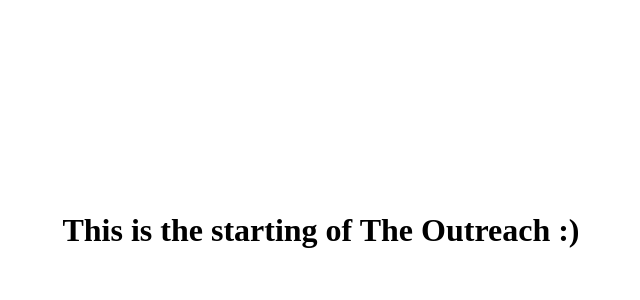
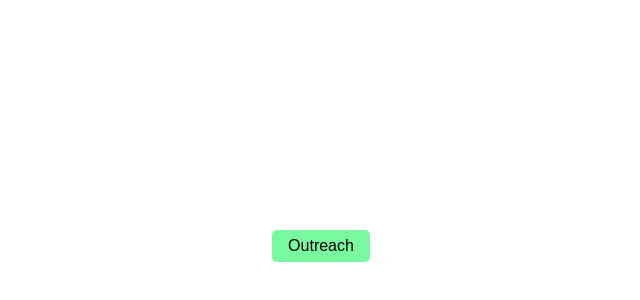
Before and after one commit to aliakbar512006/The-Outreach, a React (Create React App) app: page / in a window 1280 px wide. Shown: the part 154-454 px from the top of the page, without its empty margins (319-959 px from the left). Built offline with nearby package versions, Linux system fonts and the light colour scheme.

Commit message:
Add manifest and modal files

```diff
--- a/package.json
+++ b/package.json
@@ -12,7 +12,6 @@
     "react-icons": "^4.3.1",
     "react-scripts": "5.0.1",
     "sass": "^1.52.1",
-    "swiper": "^8.1.6",
     "web-vitals": "^2.1.4"
   },
   "scripts": {
--- a/public/index.html
+++ b/public/index.html
@@ -2,11 +2,12 @@
 <html lang="en">
    <head>
       <meta charset="utf-8" />
-      <link rel="icon" href="%PUBLIC_URL%/favicon.ico" />
       <meta name="viewport" content="width=device-width, initial-scale=1" />
       <meta name="theme-color" content="#000000" />
-      <meta name="description" content="A dining cafe trip you have not experienced before." />
-      <link rel="apple-touch-icon" href="%PUBLIC_URL%/logo192.png" />
+      <meta name="description" content="Outreach allows you to easily schedule emails, send out mass emails and mail merge campaigns and more with Gmail! Click here to learn about more features!" />
+      <link rel="apple-touch-icon" sizes="180x180" href="https://cdn.gmass.co/images/fav/apple-touch-icon.png" />
+      <link rel="mask-icon" href="https://cdn.gmass.co/images/fav/safari-pinned-tab.svg" color="#5bbad5" />
+      <link rel="icon" type="image/png" sizes="16x16" href="https://cdn.gmass.co/images/fav/favicon-16x16.png" />
       <!--
       manifest.json provides metadata used when your web app is installed on a
       user's mobile device or desktop. See https://developers.google.com/web/fundamentals/web-app-manifest/
--- a/src/App.js
+++ b/src/App.js
@@ -1,14 +1,28 @@
+import { useState } from "react";
+
+import Modal from "./components/Modal";
+import "./index.scss";
+
 function App() {
+   const [modalState, setModalState] = useState({
+      show: false,
+   });
+
+   const showModal = (e) =>
+      setModalState({
+         show: true,
+      });
+
    return (
-      <div className="App">
-         <h1 style={heading}>This is the starting of The Outreach :)</h1>
+      <div className="container">
+         <button className="toggle-button" id="centered-toggle-button" onClick={(e) => showModal()}>
+            Outreach
+         </button>
+         <Modal modalState={modalState} setModalState={setModalState}>
+            Message in Modal
+         </Modal>
       </div>
    );
 }
 
-const heading = {
-   textAlign: "center",
-   transform: "translate(0,45vh)",
-};
-
 export default App;
--- /dev/null
+++ b/src/components/Modal/index.js
@@ -0,0 +1,22 @@
+import React from "react";
+
+const Modal = ({ children, modalState, setModalState }) => {
+   const onClose = (e) => setModalState(false);
+
+   if (!modalState.show) return <></>;
+   return (
+      <>
+         <div className="modal">
+            <h2>Modal Window</h2>
+            <div className="content">{children}</div>
+            <div className="actions">
+               <button className="toggle-button" onClick={onClose}>
+                  close
+               </button>
+            </div>
+         </div>
+      </>
+   );
+};
+
+export default Modal;
--- a/src/index.scss
+++ b/src/index.scss
@@ -21,23 +21,87 @@ html {
    font-size: normal;
 }
 
-h1,
-p {
-   margin: 0;
-   padding: 0 1rem;
+.container {
+   display: flex;
+   flex-direction: column;
+   height: 100vh;
+   gap: 20px 40px;
+   justify-content: center;
+   align-items: center;
 }
 
-a {
-   text-decoration: none;
-   color: unset;
+.modal {
+   width: 500px;
+   background: white;
+   border: 1px solid #ccc;
+   transition: 1.1s ease-out;
+   box-shadow: -2rem 2rem 2rem rgba(black, 0.2);
+   filter: blur(0);
+   transform: scale(1);
+   opacity: 1;
+   visibility: visible;
+
+   &.red {
+      background: black;
+      color: red;
+   }
+   &.blue {
+      background: blue;
+      color: red;
+   }
+
+   &.off {
+      opacity: 0;
+      visibility: hidden;
+      filter: blur(8px);
+      transform: scale(0.33);
+      box-shadow: 1rem 0 0 rgba(black, 0.2);
+   }
+   @supports (offset-rotate: 0deg) {
+      // OLD
+      // offset-rotation: 0deg;
+      // NEW
+      offset-rotate: 0deg;
+      offset-path: path("M 250,100 S -300,500 -700,-200");
+      &.off {
+         offset-distance: 100%;
+      }
+   }
+   @media (prefers-reduced-motion) {
+      offset-path: none;
+   }
+   h2 {
+      border-bottom: 1px solid #ccc;
+      padding: 1rem;
+      margin: 0;
+   }
+   .content {
+      padding: 1rem;
+   }
+   .actions {
+      border-top: 1px solid #ccc;
+      background: #eee;
+      padding: 0.5rem 1rem;
+      button {
+         border: 0;
+         background: #78f89f;
+         border-radius: 5px;
+         padding: 0.5rem 1rem;
+         font-size: 0.8rem;
+         line-height: 1;
+      }
+   }
 }
 
-@font-face {
-   font-family: "Cookie";
-   src: local("Cookie"), url(./assets/fonts/cookie.woff2) format("woff2");
+button {
+   border: 0;
+   background: #78f89f;
+   border-radius: 5px;
+   padding: 0.5rem 1rem;
+   font-size: 1rem;
+   line-height: 1;
 }
 
-@font-face {
-   font-family: "Cardo";
-   src: local("Cardo"), url(./assets/fonts/cardo.woff2) format("woff2");
+#centered-toggle-button {
+   position: absolute;
 }
```
Also changed, not shown: 1 other file (tests, documents, lock files or other folders).
